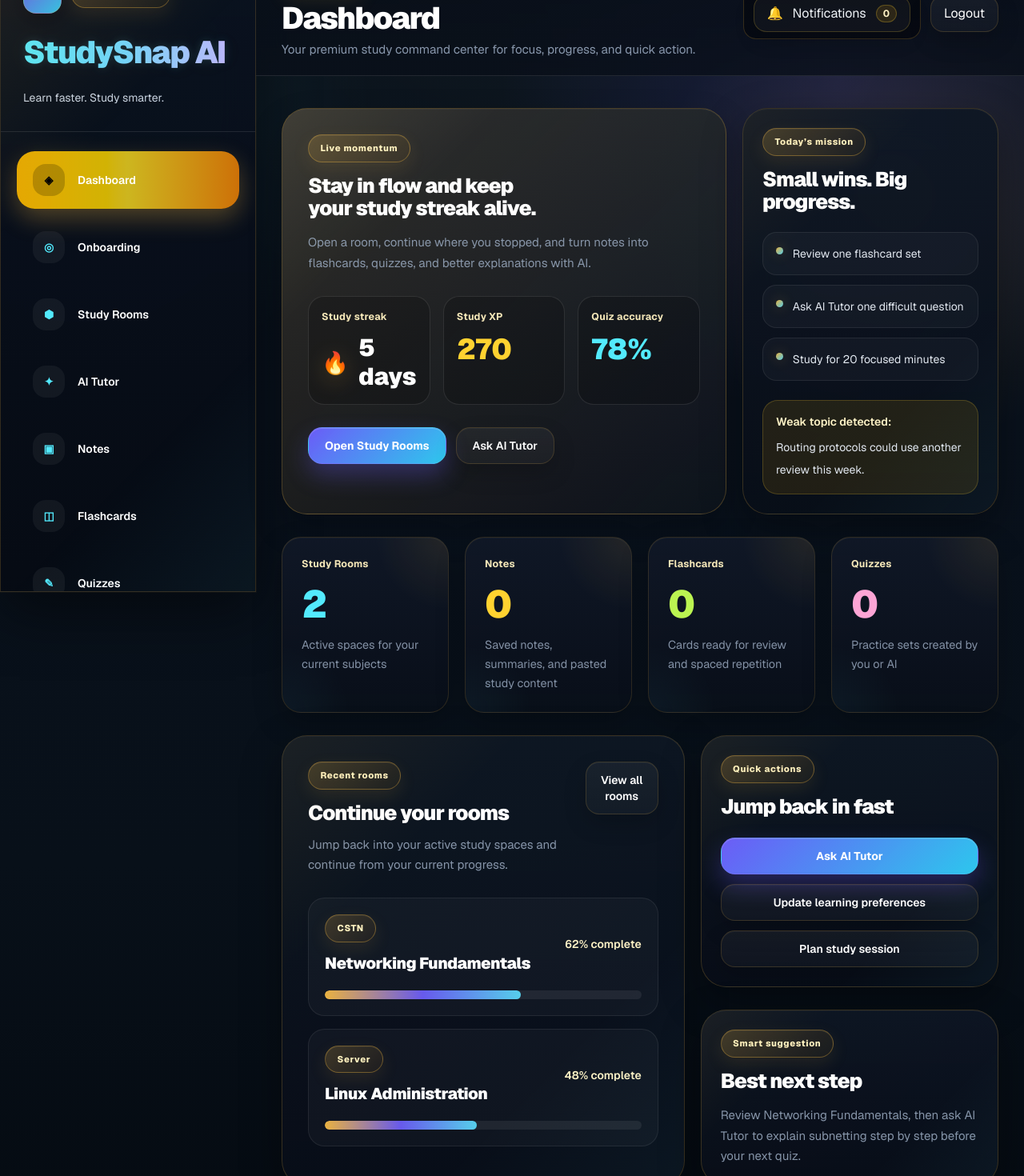
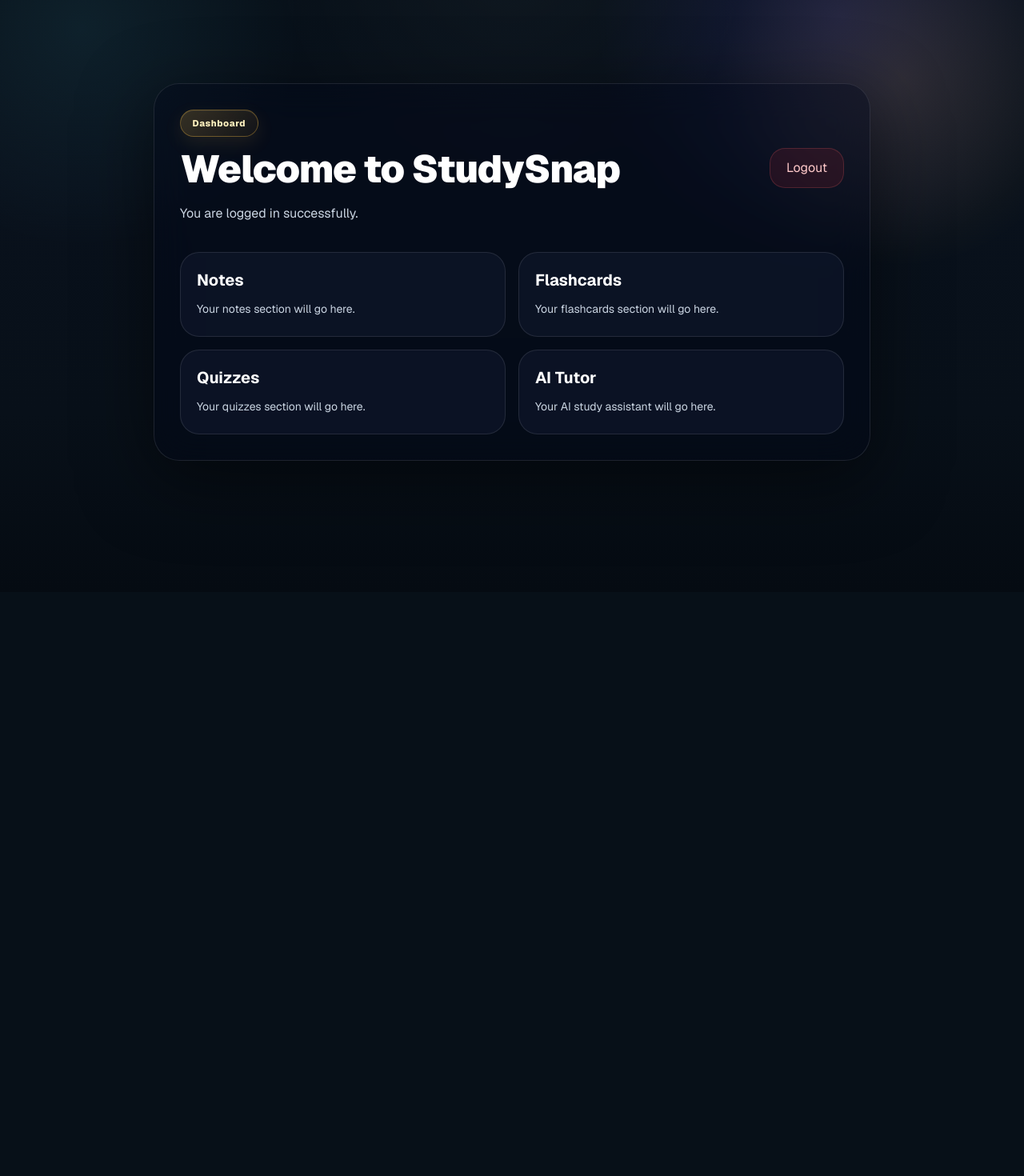
Before and after one commit to lekxid/studysnap, a Next.js app in the folder frontend/: page /dashboard in a window 1280 px wide. Shown: the part 60-1530 px from the top of the page at 80% size. After the commit the page ends 800 px from the top, so only its background shows below. Built offline with nearby package versions, Linux system fonts and the light colour scheme; sample sign-in values are in the browser's storage.

Commit message:
protect dashboard and add logout

```diff
--- a/frontend/src/app/dashboard/page.tsx
+++ b/frontend/src/app/dashboard/page.tsx
@@ -1,245 +1,86 @@
 "use client";
 
-import Link from "next/link";
-import AppShell from "@/components/AppShell";
-
-const stats = [
-  {
-    label: "Study Rooms",
-    value: "2",
-    help: "Active spaces for your current subjects",
-    href: "/study-rooms",
-    tone: "text-cyan-300",
-  },
-  {
-    label: "Notes",
-    value: "0",
-    help: "Saved notes, summaries, and pasted study content",
-    href: "/notes",
-    tone: "text-amber-300",
-  },
-  {
-    label: "Flashcards",
-    value: "0",
-    help: "Cards ready for review and spaced repetition",
-    href: "/flashcards",
-    tone: "text-lime-300",
-  },
-  {
-    label: "Quizzes",
-    value: "0",
-    help: "Practice sets created by you or AI",
-    href: "/quizzes",
-    tone: "text-pink-300",
-  },
-];
-
-const rooms = [
-  { id: 1, name: "Networking Fundamentals", subject: "CSTN", progress: 62 },
-  { id: 2, name: "Linux Administration", subject: "Server", progress: 48 },
-];
-
-const missions = [
-  "Review one flashcard set",
-  "Ask AI Tutor one difficult question",
-  "Study for 20 focused minutes",
-];
+import { useEffect, useState } from "react";
 
 export default function DashboardPage() {
+  const [checked, setChecked] = useState(false);
+
+  useEffect(() => {
+    const token = localStorage.getItem("token");
+
+    if (!token) {
+      window.location.href = "/login";
+      return;
+    }
+
+    setChecked(true);
+  }, []);
+
+  if (!checked) {
+    return (
+      <main className="premium-bg flex min-h-screen items-center justify-center px-4 py-10 sm:px-6">
+        <div className="w-full max-w-xl rounded-[2rem] border border-white/10 bg-slate-950/40 p-6 text-center text-white shadow-[0_24px_90px_rgba(0,0,0,0.5)] backdrop-blur-xl sm:p-8">
+          Checking login...
+        </div>
+      </main>
+    );
+  }
+
   return (
-    <AppShell
-      title="Dashboard"
-      subtitle="Your premium study command center for focus, progress, and quick action."
-    >
-      <div className="content-grid">
-        <section className="hero-grid">
-          <div className="gold-card rounded-[1.7rem] p-5 sm:rounded-[2rem] sm:p-8">
-            <div className="gold-chip mb-4">Live momentum</div>
-
-            <h3 className="panel-title text-white text-balance">
-              Stay in flow and keep your study streak alive.
-            </h3>
-
-            <p className="panel-muted mt-4 max-w-2xl">
-              Open a room, continue where you stopped, and turn notes into
-              flashcards, quizzes, and better explanations with AI.
+    <main className="premium-bg flex min-h-screen items-center justify-center px-4 py-10 sm:px-6">
+      <div className="w-full max-w-4xl rounded-[2rem] border border-white/10 bg-slate-950/40 p-6 text-white shadow-[0_24px_90px_rgba(0,0,0,0.5)] backdrop-blur-xl sm:p-8">
+        <div className="flex items-center justify-between gap-4">
+          <div>
+            <div className="gold-chip mb-4">Dashboard</div>
+            <h1 className="text-4xl font-black tracking-tight sm:text-5xl">
+              Welcome to StudySnap
+            </h1>
+            <p className="mt-4 text-base leading-8 text-slate-300">
+              You are logged in successfully.
             </p>
-
-            <div className="mt-7 grid gap-3 sm:grid-cols-3 sm:gap-4">
-              <div className="rounded-[1.25rem] border border-white/10 bg-black/20 p-4">
-                <p className="kpi-label">Study streak</p>
-                <div className="mt-3 flex items-center gap-3">
-                  <span className="fire-icon">🔥</span>
-                  <span className="text-2xl font-black text-white sm:text-3xl">
-                    5 days
-                  </span>
-                </div>
-              </div>
-
-              <div className="rounded-[1.25rem] border border-white/10 bg-black/20 p-4">
-                <p className="kpi-label">Study XP</p>
-                <p className="mt-3 text-3xl font-black text-amber-300 sm:text-4xl">
-                  270
-                </p>
-              </div>
-
-              <div className="rounded-[1.25rem] border border-white/10 bg-black/20 p-4">
-                <p className="kpi-label">Quiz accuracy</p>
-                <p className="mt-3 text-3xl font-black text-cyan-300 sm:text-4xl">
-                  78%
-                </p>
-              </div>
-            </div>
-
-            <div className="mt-7 flex flex-col gap-3 sm:flex-row sm:flex-wrap">
-              <Link
-                href="/study-rooms"
-                className="premium-button rounded-[1.1rem] px-5 py-3 text-center text-sm font-bold"
-              >
-                Open Study Rooms
-              </Link>
-
-              <Link
-                href="/ai-tutor"
-                className="premium-button-secondary rounded-[1.1rem] px-5 py-3 text-center text-sm font-semibold"
-              >
-                Ask AI Tutor
-              </Link>
-            </div>
           </div>
 
-          <div className="premium-card gold-border rounded-[1.7rem] p-5 sm:rounded-[2rem] sm:p-6">
-            <div className="gold-chip mb-4">Today’s mission</div>
+          <button
+            onClick={() => {
+              localStorage.removeItem("token");
+              window.location.href = "/login";
+            }}
+            className="rounded-[1.2rem] border border-red-400/20 bg-red-500/10 px-5 py-3 text-sm font-bold text-red-200"
+          >
+            Logout
+          </button>
+        </div>
 
-            <h3 className="panel-title text-white">Small wins. Big progress.</h3>
-
-            <div className="mt-6 space-y-3">
-              {missions.map((mission) => (
-                <div
-                  key={mission}
-                  className="flex items-start gap-3 rounded-[1.1rem] border border-white/8 bg-white/[0.03] px-4 py-3"
-                >
-                  <span className="subtle-dot mt-1.5 shrink-0" />
-                  <p className="text-sm leading-7 text-slate-200">{mission}</p>
-                </div>
-              ))}
-            </div>
-
-            <div className="mt-6 rounded-[1.2rem] border border-amber-300/20 bg-amber-400/10 px-4 py-4">
-              <p className="text-sm font-semibold text-amber-100">
-                Weak topic detected:
-              </p>
-              <p className="mt-2 text-sm leading-7 text-slate-200">
-                Routing protocols could use another review this week.
-              </p>
-            </div>
-          </div>
-        </section>
-
-        <section className="grid gap-4 sm:gap-5 lg:grid-cols-2 xl:grid-cols-4">
-          {stats.map((item) => (
-            <Link
-              key={item.label}
-              href={item.href}
-              className="stat-card p-5 sm:p-6 transition hover:-translate-y-1"
-            >
-              <p className="kpi-label">{item.label}</p>
-              <p className={`mt-4 text-4xl font-black tracking-[-0.05em] sm:text-5xl ${item.tone}`}>
-                {item.value}
-              </p>
-              <p className="kpi-help mt-4">{item.help}</p>
-            </Link>
-          ))}
-        </section>
-
-        <section className="grid gap-5 xl:grid-cols-[1.15fr_0.85fr]">
-          <div className="premium-card gold-border rounded-[1.7rem] p-5 sm:rounded-[2rem] sm:p-8">
-            <div className="flex flex-col gap-4 sm:flex-row sm:items-start sm:justify-between">
-              <div>
-                <div className="gold-chip mb-4">Recent rooms</div>
-                <h3 className="panel-title text-white">Continue your rooms</h3>
-                <p className="panel-muted mt-3 max-w-2xl">
-                  Jump back into your active study spaces and continue from your
-                  current progress.
-                </p>
-              </div>
-
-              <Link
-                href="/study-rooms"
-                className="premium-button-secondary rounded-[1.05rem] px-4 py-3 text-center text-sm font-semibold"
-              >
-                View all rooms
-              </Link>
-            </div>
-
-            <div className="mt-7 grid gap-4">
-              {rooms.map((room) => (
-                <Link
-                  key={room.id}
-                  href={`/study-rooms/${room.id}`}
-                  className="rounded-[1.3rem] border border-white/8 bg-white/[0.03] p-4 transition hover:bg-white/[0.05] sm:p-5"
-                >
-                  <div className="flex flex-col gap-3 sm:flex-row sm:items-center sm:justify-between">
-                    <div>
-                      <div className="gold-chip mb-3">{room.subject}</div>
-                      <h4 className="text-xl font-black tracking-tight text-white">
-                        {room.name}
-                      </h4>
-                    </div>
-
-                    <p className="text-sm font-semibold text-amber-100">
-                      {room.progress}% complete
-                    </p>
-                  </div>
-
-                  <div className="room-progress mt-5">
-                    <span style={{ width: `${room.progress}%` }} />
-                  </div>
-                </Link>
-              ))}
-            </div>
+        <div className="mt-8 grid gap-4 sm:grid-cols-2">
+          <div className="rounded-[1.5rem] border border-white/10 bg-slate-900/70 p-5">
+            <h2 className="text-xl font-bold text-white">Notes</h2>
+            <p className="mt-2 text-sm leading-7 text-slate-300">
+              Your notes section will go here.
+            </p>
           </div>
 
-          <div className="content-grid">
-            <div className="premium-card gold-border rounded-[1.7rem] p-5 sm:rounded-[2rem] sm:p-6">
-              <div className="gold-chip mb-4">Quick actions</div>
-              <h3 className="panel-title text-white">Jump back in fast</h3>
+          <div className="rounded-[1.5rem] border border-white/10 bg-slate-900/70 p-5">
+            <h2 className="text-xl font-bold text-white">Flashcards</h2>
+            <p className="mt-2 text-sm leading-7 text-slate-300">
+              Your flashcards section will go here.
+            </p>
+          </div>
 
-              <div className="mt-6 grid gap-3">
-                <Link
-                  href="/ai-tutor"
-                  className="premium-button rounded-[1.1rem] px-4 py-3 text-center text-sm font-bold"
-                >
-                  Ask AI Tutor
-                </Link>
+          <div className="rounded-[1.5rem] border border-white/10 bg-slate-900/70 p-5">
+            <h2 className="text-xl font-bold text-white">Quizzes</h2>
+            <p className="mt-2 text-sm leading-7 text-slate-300">
+              Your quizzes section will go here.
+            </p>
+          </div>
 
-                <Link
-                  href="/onboarding"
-                  className="premium-button-secondary rounded-[1.1rem] px-4 py-3 text-center text-sm font-semibold"
-                >
-                  Update learning preferences
-                </Link>
-
-                <Link
-                  href="/planner"
-                  className="premium-button-secondary rounded-[1.1rem] px-4 py-3 text-center text-sm font-semibold"
-                >
-                  Plan study session
-                </Link>
-              </div>
-            </div>
-
-            <div className="premium-card gold-border rounded-[1.7rem] p-5 sm:rounded-[2rem] sm:p-6">
-              <div className="gold-chip mb-4">Smart suggestion</div>
-              <h3 className="panel-title text-white">Best next step</h3>
-              <p className="panel-muted mt-4">
-                Review Networking Fundamentals, then ask AI Tutor to explain
-                subnetting step by step before your next quiz.
-              </p>
-            </div>
+          <div className="rounded-[1.5rem] border border-white/10 bg-slate-900/70 p-5">
+            <h2 className="text-xl font-bold text-white">AI Tutor</h2>
+            <p className="mt-2 text-sm leading-7 text-slate-300">
+              Your AI study assistant will go here.
+            </p>
           </div>
-        </section>
+        </div>
       </div>
-    </AppShell>
+    </main>
   );
 }
```
